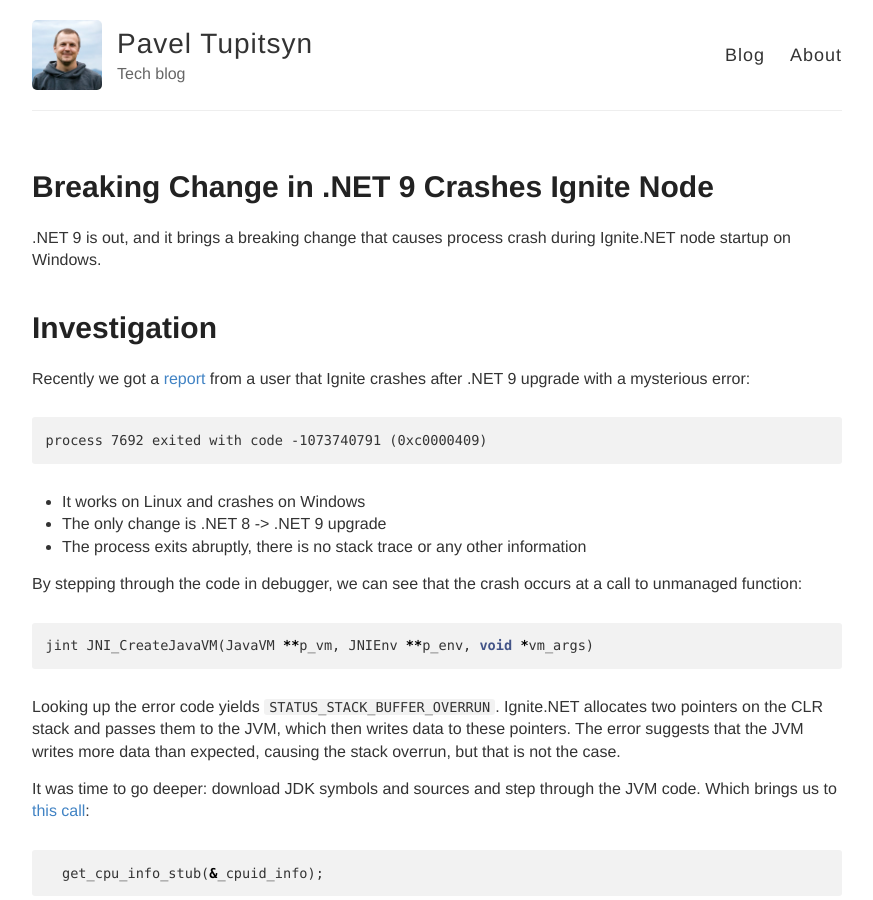
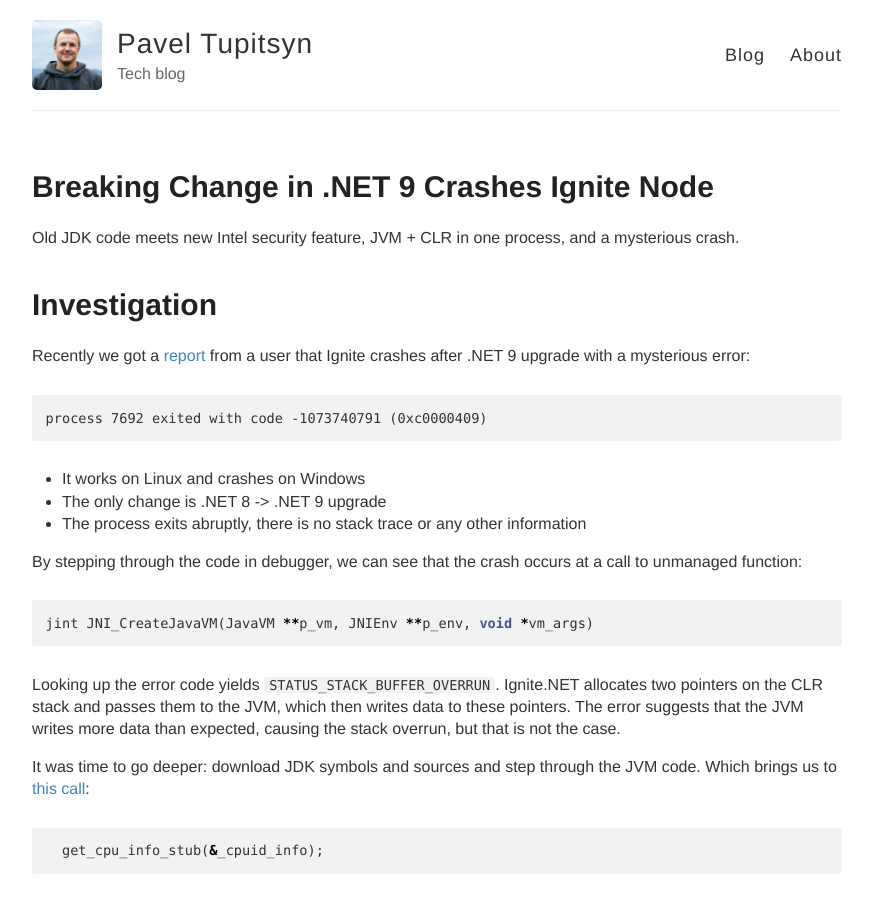
Before and after one commit to ptupitsyn/ptupitsyn.github.io, a Jekyll site: the page built from _posts/2024-11-21-Ignite-on-NET-9.md, in a window 1280 px wide and 900 px high. Shown: the whole window, without its empty margins (203-1076 px from the left). Built offline with Jekyll 4.4.1, drawn with Linux system fonts in a browser that asks for light colours.

Commit message:
Tweak intro

```diff
--- a/_posts/2024-11-21-Ignite-on-NET-9.md
+++ b/_posts/2024-11-21-Ignite-on-NET-9.md
@@ -3,7 +3,7 @@
 title: Breaking Change in .NET 9 Crashes Ignite Node
 ---
 
-.NET 9 is out, and it brings a breaking change that causes process crash during Ignite.NET node startup on Windows.
+Old JDK code meets new Intel security feature, JVM + CLR in one process, and a mysterious crash.
 
 # Investigation
 
```
